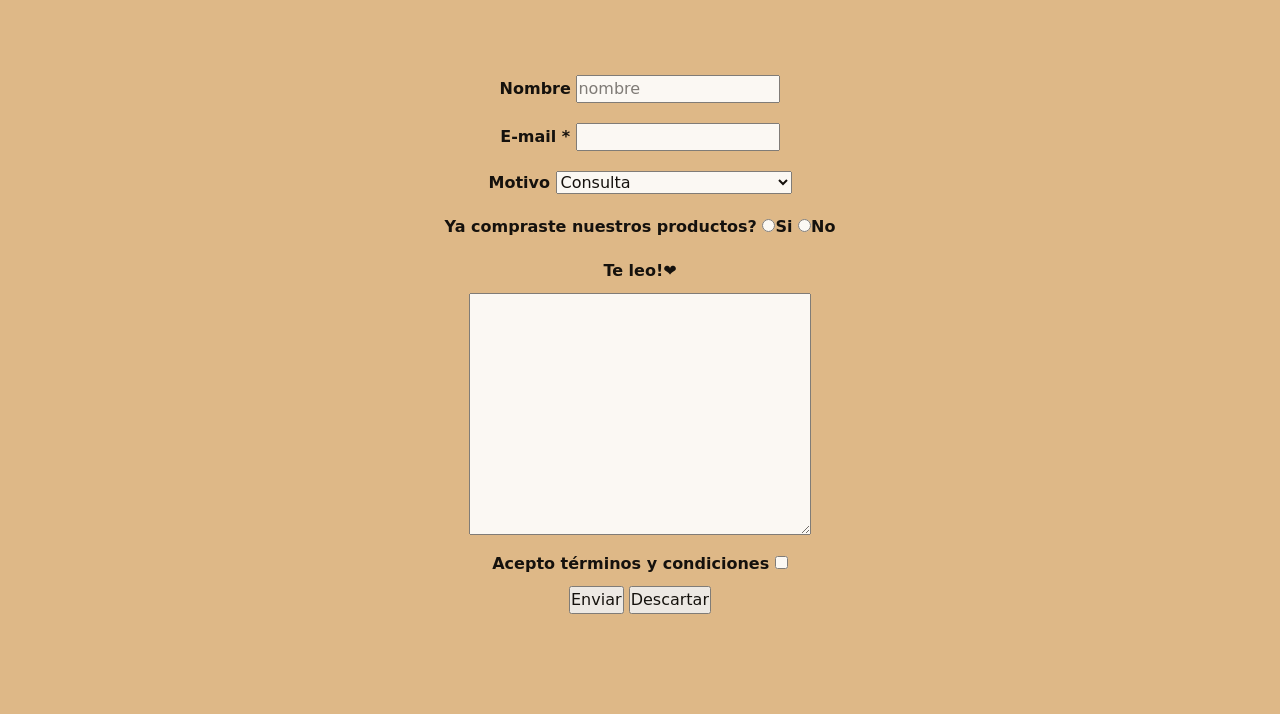
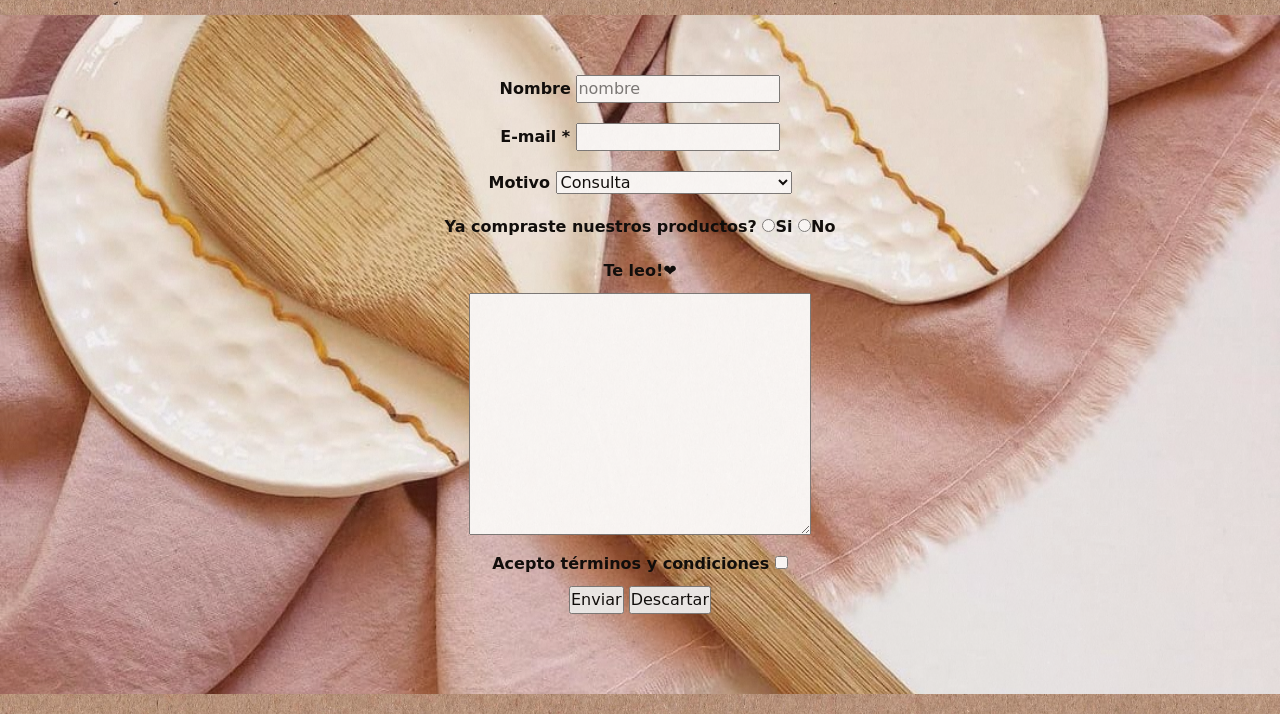
Before and after one commit to ssofiasol/proyecto-coder, a website: page Contacto.html in a window 1280 px wide. Shown: the part 311-1025 px from the top of the page. Drawn offline with nearby package versions, Linux system fonts and the light colour scheme; the site is published under a folder, as on GitHub Pages, so addresses that start at the root find nothing; a web font is replaced by a local one.

Commit message:
CambioDeRutaDeImg

```diff
--- a/index.css
+++ b/index.css
@@ -6,7 +6,7 @@
 body {
   font-family: "Neucha", cursive;
   background-color: rgb(255, 255, 255);
- /* background-image: url(./imagenes/fondo.jpg);*/
+  background-image: url(./imagenes/fondo.jpg);
   background-size: cover;
   background-attachment: fixed;
 }
--- a/scss/_Contacto.scss
+++ b/scss/_Contacto.scss
@@ -16,7 +16,7 @@ main {
         color: black;
         text-align: center;
         margin-top: 30px;
-        background-image: url("/imagenes/p\ cuchara.jpeg");
+        background-image: url("../imagenes/p\ cuchara.jpeg");
         background-position: center;
         background-size: cover;
         background-repeat: no-repeat;
--- a/scss/_body.scss
+++ b/scss/_body.scss
@@ -14,11 +14,11 @@
     }
     font-family: $fuenteGeneral;
     background-color: burlywood;
-    background-image: url("/imagenes/fondoRosaFuerte.jpg");
+    background-image: url("../imagenes/fondoRosaFuerte.jpg");
     background-size: cover;
     background-attachment: fixed;
     img:hover {
-      border: double 1px rgba(255, 255, 255, 0);
+      border: solid 1px rgba(255, 255, 255, 0);
       transition: 0.7s;
     }
   }
```
Also changed, not shown: css/estilos.css.
